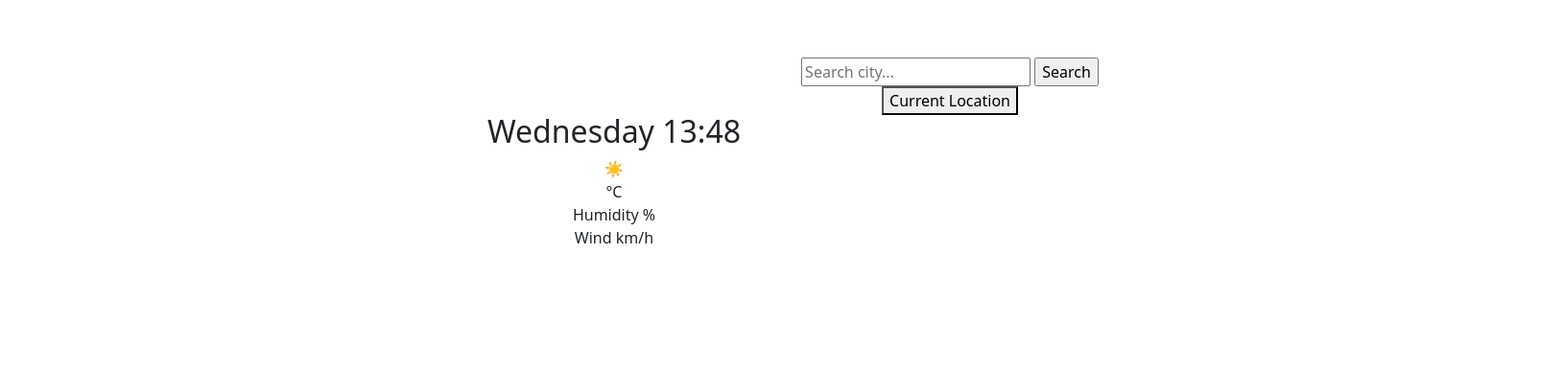
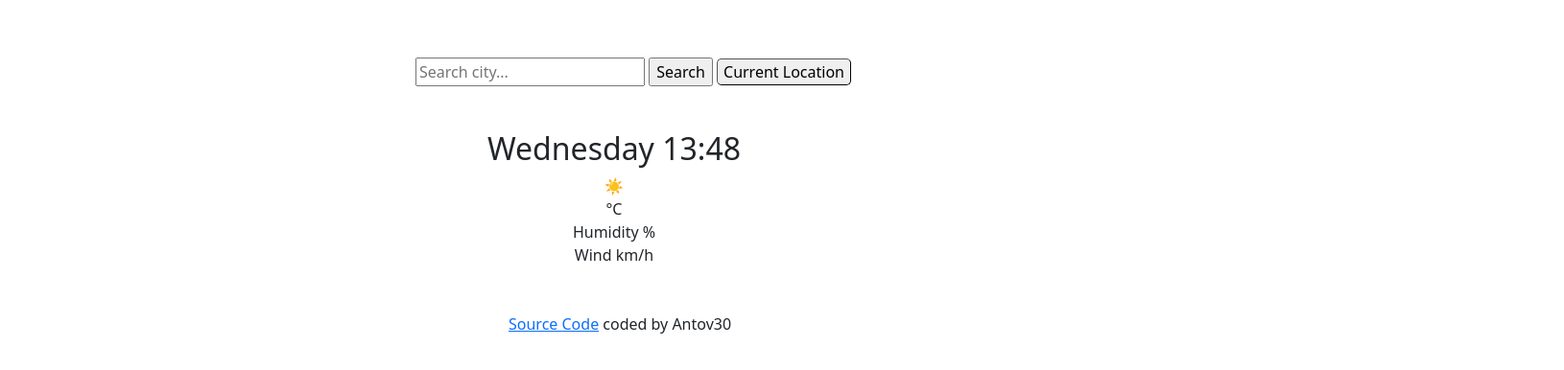
Before and after one commit to Antov30/Weather-App, a website built with Parcel: page index.html in a window 1280 px wide. Shown: the whole page at 96% size, 1630 px wide, since content can reach past the window. Built offline with nearby package versions, Linux system fonts and the light colour scheme; no server answers.

Commit message:
changed css

```diff
--- a/index.html
+++ b/index.html
@@ -17,7 +17,6 @@
 
   </head>
   <body>
-
     <div class="container1">
  <div class="form">
     <form id="search-form">
@@ -27,8 +26,9 @@
    id="searchCity"/>
 
    <input type="submit" value="Search" />
-   <div calss=col-3><button class="currentLoc" id="current-location">Current Location</button></div>
+   <button class="currentLoc" id="current-location">Current Location</button>
   </form>
+  <br/><br/>
 </div>
     <h1 id="city"></h1>
     <h2>Friday, 4pm</h2>
@@ -41,9 +41,7 @@
     <br />
 
     <br />
-
-    </div>
-    </div>
+    <div class="link"><a href="https://github.com/Antov30/Weather-App" target="_blank">Source Code</a> coded by Antov30</div>
     <script src="src/script.js"></script>
   </body>
 </html>
--- a/src/styles.css
+++ b/src/styles.css
@@ -1,6 +1,7 @@
 .container1 {
   text-align: center;
   padding-top: 50px;
+  border-radius: 10px;
 }
 .container {
   margin-left: 140px;
@@ -8,7 +9,7 @@
 .form {
   position: relative;
   top: 10px;
-  left: 350px;
+  left: 20px;
 }
 .col-2 {
   text-align: center;
@@ -20,3 +21,10 @@
 .ul {
   text-align: center;
 }
+.currentLoc {
+  border-radius: 5px;
+  border-width: 1px;
+}
+.link {
+  padding-left: 530px;
+}
```
